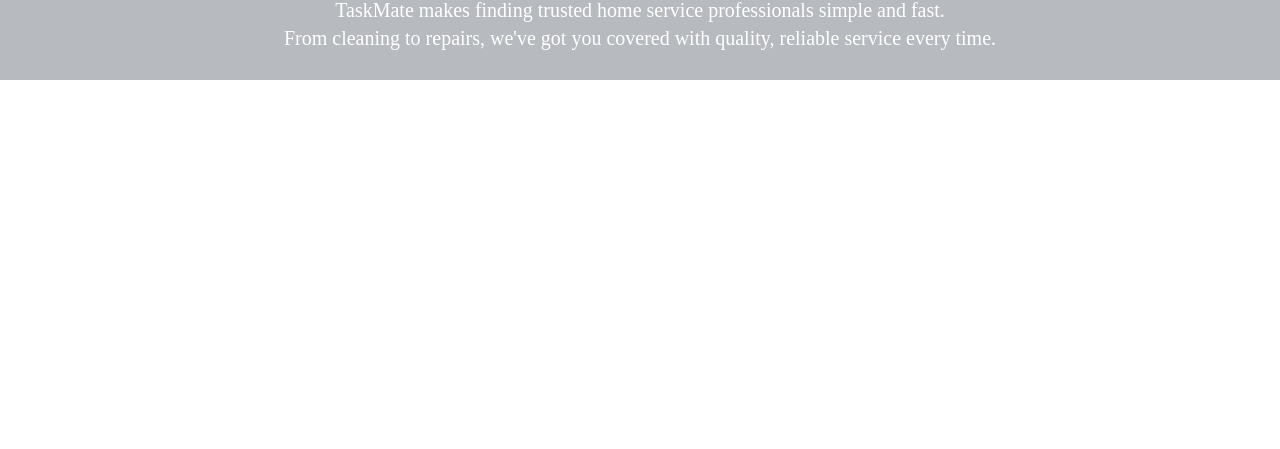
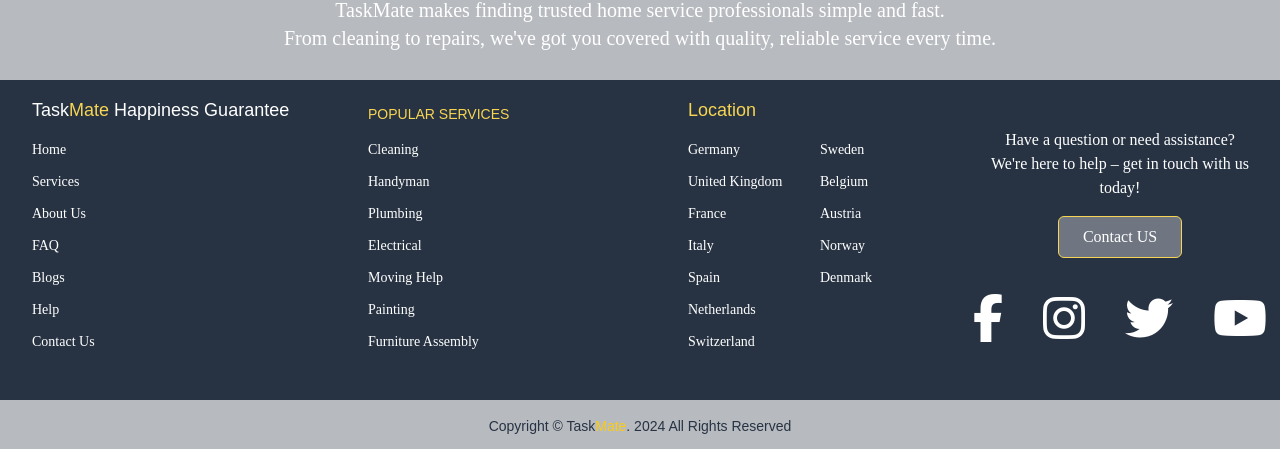
Before and after one commit to shreyathummar71/TaskMate_Frontend, a React (Vite) app: page / in a window 1280 px wide. Shown: the part 364-813 px from the top of the page. Built offline with nearby package versions, Linux system fonts and the light colour scheme; a web font is replaced by a local one.

Commit message:
add footer and copyright

```diff
--- a/package.json
+++ b/package.json
@@ -10,6 +10,7 @@
     "preview": "vite preview"
   },
   "dependencies": {
+    "@fortawesome/fontawesome-free": "^6.6.0",
     "react": "^18.3.1",
     "react-dom": "^18.3.1",
     "react-router-dom": "^6.26.2"
--- a/src/App.jsx
+++ b/src/App.jsx
@@ -9,6 +9,8 @@ import Layout from "./components/Layout";
 import MainLayout from "./components/MainLayout";
 import AboutUs from "./pages/Aboutus";
 import ContactUs from "./pages/ContactUs";
+import '@fortawesome/fontawesome-free/css/all.min.css';
+
 
 const App = () => {
   const router = createBrowserRouter(
--- a/src/components/Footer.jsx
+++ b/src/components/Footer.jsx
@@ -1,5 +1,161 @@
 const Footer = () => {
-  return <></>;
+  return (
+    <footer className="bg-primary text-white">
+      <div className="container mx-auto grid grid-cols-1 md:grid-cols-4 gap-8 p-4">
+
+        {/* Column 1 */}
+        <div className="ml-4">
+          <h3 className="font-primary mb-4 text-lg">
+            Task
+            <span className="text-secondary hover:text-yellow-400 cursor-pointer">
+              Mate
+            </span>{" "}
+            Happiness Guarantee
+          </h3>
+          <ul className="space-y-3 font-secondary text-sm">
+            <li>
+              <a href="/" className="hover:text-secondary">
+                Home
+              </a>
+            </li>
+            <li>
+              <a href="/services" className="hover:text-secondary">
+                Services
+              </a>
+            </li>
+            <li>
+              <a href="/aboutus" className="hover:text-secondary">
+                About Us
+              </a>
+            </li>
+            <li>
+              <a href="/faq" className="hover:text-secondary">
+                FAQ
+              </a>
+            </li>
+            <li>
+              <a href="/blogs" className="hover:text-secondary">
+                Blogs
+              </a>
+            </li>
+            <li>
+              <a href="/help" className="hover:text-secondary">
+                Help
+              </a>
+            </li>
+            <li>
+              <a href="/contactus" className="hover:text-secondary">
+                Contact Us
+              </a>
+            </li>
+          </ul>
+        </div>
+
+        {/* Column 2 */}
+        <div className="ml-8 mt-2">
+          <h3 className="text-secondary font-primary mb-4 text-sm">
+            POPULAR SERVICES
+          </h3>
+          <ul className="space-y-3 font-secondary text-sm">
+            <li>
+              <a href="/services/cleaning" className="hover:text-secondary">
+                Cleaning
+              </a>
+            </li>
+            <li>
+              <a href="/services/handyman" className="hover:text-secondary">
+                Handyman
+              </a>
+            </li>
+            <li>
+              <a href="/services/plumbing" className="hover:text-secondary">
+                Plumbing
+              </a>
+            </li>
+            <li>
+              <a href="/services/electrical" className="hover:text-secondary">
+                Electrical
+              </a>
+            </li>
+            <li>
+              <a href="/services/moving" className="hover:text-secondary">
+                Moving Help
+              </a>
+            </li>
+            <li>
+              <a href="/services/painting" className="hover:text-secondary">
+                Painting
+              </a>
+            </li>
+            <li>
+              <a href="/services/furniture-assembly" className="hover:text-secondary">
+                Furniture Assembly
+              </a>
+            </li>
+          </ul>
+        </div>
+
+        {/* Column 3 */}
+        <div className="ml-8">
+          <h3 className="text-secondary font-primary mb-4 text-lg">Location</h3>
+          <div className="grid grid-cols-2 gap-2">
+            <ul className="space-y-3 font-secondary text-sm">
+              <li>Germany</li>
+              <li>United Kingdom</li>
+              <li>France</li>
+              <li>Italy</li>
+              <li>Spain</li>
+              <li>Netherlands</li>
+              <li>Switzerland</li>
+            </ul>
+            <ul className="space-y-3 font-secondary text-sm">
+              <li>Sweden</li>
+              <li>Belgium</li>
+              <li>Austria</li>
+              <li>Norway</li>
+              <li>Denmark</li>
+            </ul>
+          </div>
+        </div>
+
+        {/* Column 4 */}
+        <div className="text-center">
+          <p className="font-secondary mt-8 mb-4">
+            Have a question or need assistance?
+            <br />
+            We're here to help – get in touch with us today!
+          </p>
+          <a href="/contactus">
+            <button className="bg-tertiary font-secondary bg-opacity-50 border border-secondary text-white px-6 py-2 rounded-md hover:bg-yellow-400 hover:text-white">
+              Contact US
+            </button>
+          </a>
+          <div className="flex justify-center text-5xl mt-9 space-x-10">
+            <a href="#" className="hover:text-secondary">
+              <i className="fab fa-facebook-f"></i>
+            </a>
+            <a href="#" className="hover:text-secondary">
+              <i className="fab fa-instagram"></i>
+            </a>
+            <a href="#" className="hover:text-secondary">
+              <i className="fab fa-twitter"></i>
+            </a>
+            <a href="#" className="hover:text-secondary">
+              <i className="fab fa-youtube"></i>
+            </a>
+          </div>
+        </div>
+      </div>
+
+      {/* Footer Bottom */}
+      <div className="bg-tertiary text-primary font-primary py-4 mt-8 text-sm text-center">
+        <p>
+          Copyright © Task
+          <span className="text-yellow-400">Mate</span>. 2024 All Rights Reserved
+        </p>
+      </div>
+    </footer>
+  );
 };
 
 export default Footer;
```
Also changed, not shown: 1 other file (tests, documents, lock files or other folders).
